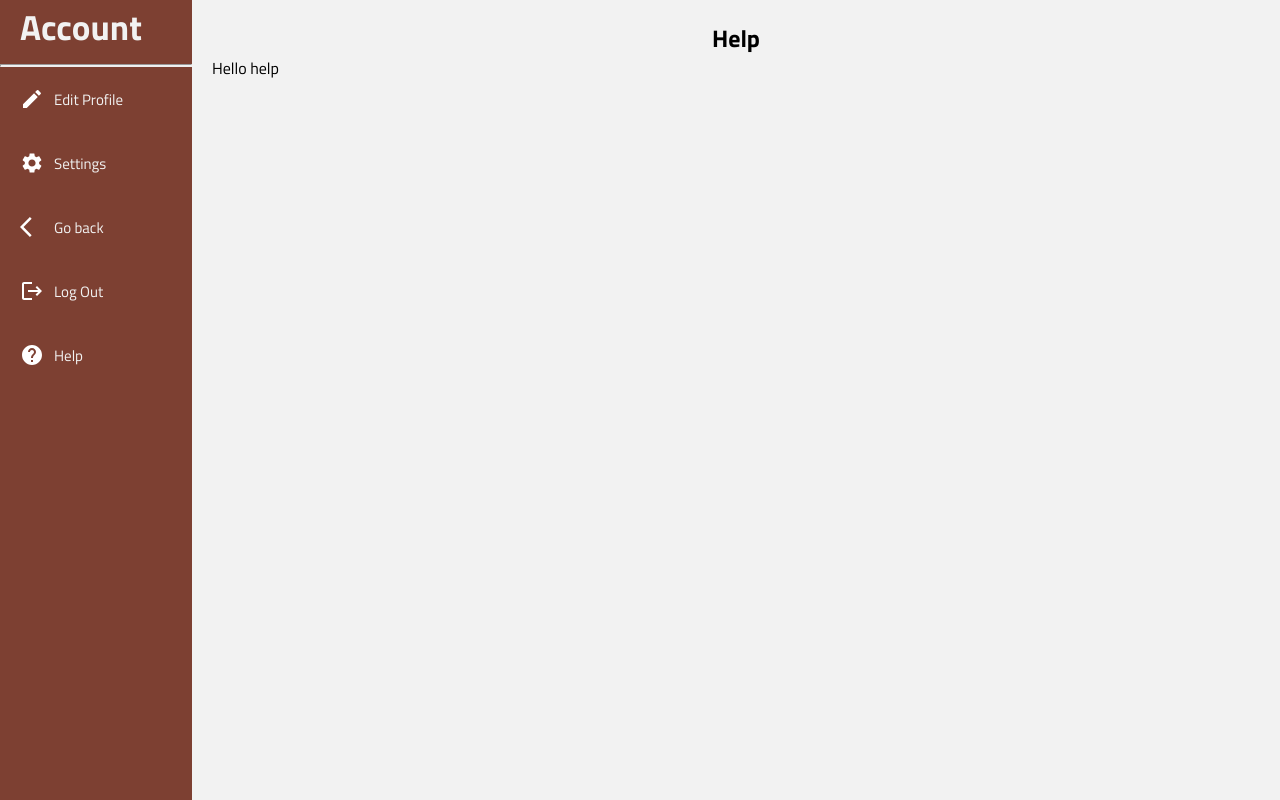
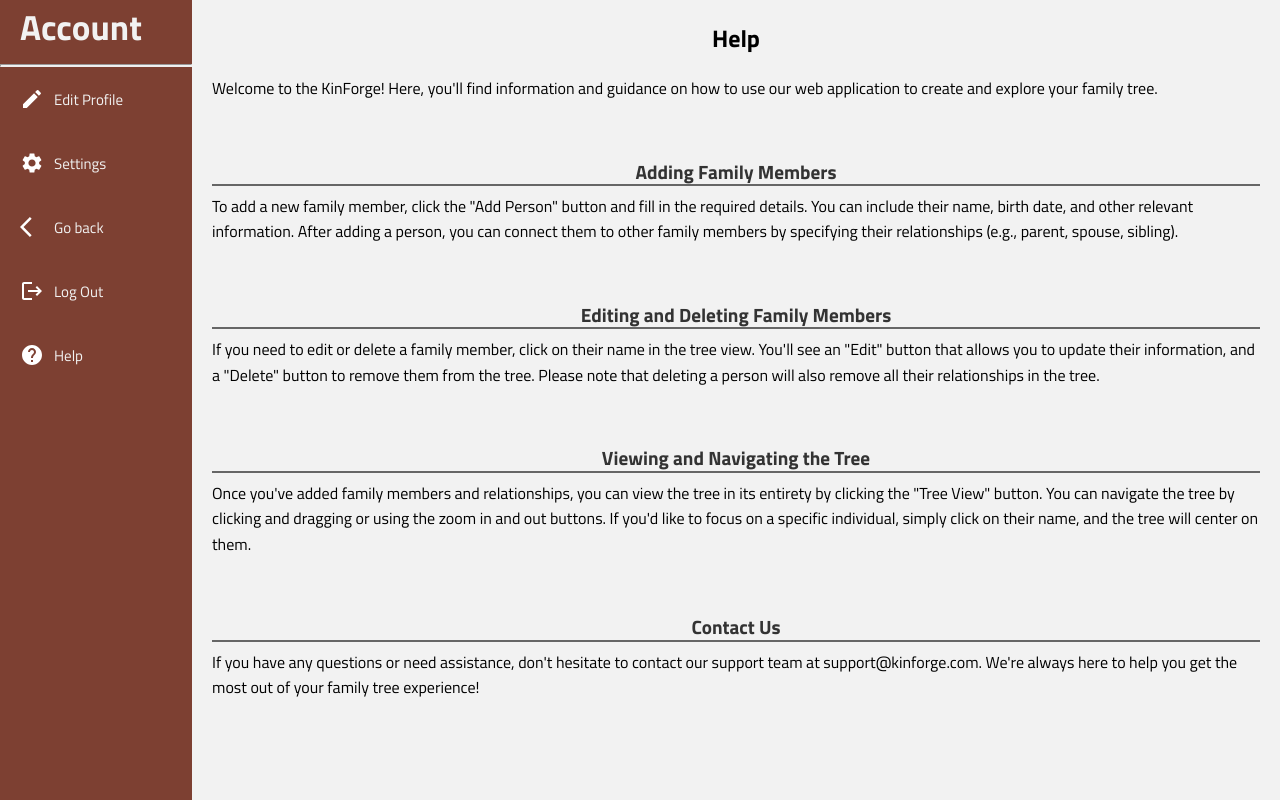
Before and after one commit to veronhoxha/kinforge, a React (Create React App) app: page /help in a window 1280 px wide. Built offline with nearby package versions, Linux system fonts and the light colour scheme; no server answers; sample sign-in values are in the browser's storage.

Commit message:
Designed the help page

```diff
--- a/src/app/pages/manageAccount/help/help.js
+++ b/src/app/pages/manageAccount/help/help.js
@@ -1,13 +1,27 @@
-import React from 'react'
-import '../../../styles/help.css'
+import React from 'react';
+import '../../../styles/help.css';
 
-function help() {
+function Help() {
   return (
     <div className="help">
+       <div className="help-wrapper">
       <h2>Help</h2>
-      <p>Hello help</p>
+      <p>Welcome to the KinForge! Here, you'll find information and guidance on how to use our web application to create and explore your family tree.</p>
+
+      <h3>Adding Family Members</h3>
+      <p>To add a new family member, click the "Add Person" button and fill in the required details. You can include their name, birth date, and other relevant information. After adding a person, you can connect them to other family members by specifying their relationships (e.g., parent, spouse, sibling).</p>
+
+      <h3>Editing and Deleting Family Members</h3>
+      <p>If you need to edit or delete a family member, click on their name in the tree view. You'll see an "Edit" button that allows you to update their information, and a "Delete" button to remove them from the tree. Please note that deleting a person will also remove all their relationships in the tree.</p>
+
+      <h3>Viewing and Navigating the Tree</h3>
+      <p>Once you've added family members and relationships, you can view the tree in its entirety by clicking the "Tree View" button. You can navigate the tree by clicking and dragging or using the zoom in and out buttons. If you'd like to focus on a specific individual, simply click on their name, and the tree will center on them.</p>
+
+      <h3>Contact Us</h3>
+      <p>If you have any questions or need assistance, don't hesitate to contact our support team at support@kinforge.com. We're always here to help you get the most out of your family tree experience!</p>
+    </div>
     </div>
   );
 };
 
-export default help
+export default Help;
--- a/src/app/styles/help.css
+++ b/src/app/styles/help.css
@@ -8,11 +8,43 @@
     color: black;
     z-index: 9998;
     padding: 20px;
+    overflow-y: auto;
 }
 
 .help h2 {
+    padding-bottom: 20px;
     text-align: center;
     margin-top: 0;
+}
+
+.help h3 {
+    font-weight: bold;
+    margin-top: 1.5rem;
+    margin-bottom: 0.5rem;
+    font-size: 1.2rem;
+    color: #333;
+    position: relative;
+    display: inline-block;
+    padding-bottom: 5px;
+}
+
+.help h3::after {
+    content: "";
+    position: absolute;
+    left: 0;
+    bottom: 0;
+    height: 2px;
+    width: 100%;
+    background-color: #666;
+}
+
+.help p {
+    line-height: 1.6;
+    margin-bottom: 1rem;
+}
+
+.help-wrapper{
+    margin-bottom: 100px;
 }
 
 @media (max-width: 1024px) {
```
